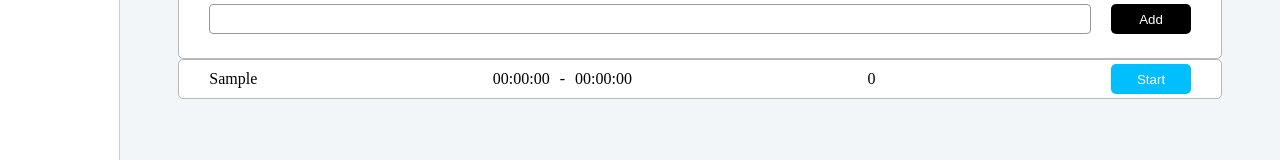
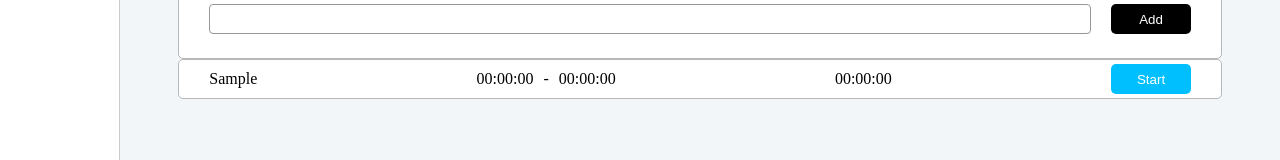
Before and after one commit to albinabaliuk/tracker, a React app: page /tracker in a window 1280 px wide. Both pictures are taken after typing "Sample" into the empty fields and a click on the button "Add". Shown: the part 221-381 px from the top of the page. Built offline with nearby package versions, Linux system fonts and the light colour scheme.

Commit message:
Finished work with timer

```diff
--- a/src/tracker/components/Timer.js
+++ b/src/tracker/components/Timer.js
@@ -12,31 +12,53 @@ class Timer extends Component {
   }
 
   incrementTiming = () => {
-    console.log(this.state.timing + 1)
     this.setState({
       ...this.state,
       timing: this.state.timing + 1
     })
   }
 
+  formatDigit = (digit) => {
+    return digit < 10 ? `0${digit}` : digit
+  }
+
+  formatTiming = () => {
+    let timing = this.state.timing
+
+    const hours = Math.floor(timing / 3600)
+
+    if(hours > 0) {
+      timing -= hours * 3600
+    }
+
+    const minutes = Math.floor(timing / 60)
+
+    if(minutes > 0) {
+      timing -= minutes * 60
+    }
+
+    const seconds = timing
+
+    return `${this.formatDigit(hours)}:${this.formatDigit(minutes)}:${this.formatDigit(seconds)}`
+  }
+
   render = () => {
     const {
       isActive
     } = this.props
-    console.log(isActive)
-    // setTimeout(this.incrementTiming, 1000)
-    // if(isActive) {
-    //   this.timeout = setTimeout(this.incrementTiming, 1000)
-    // }
-    //
-    // if(!isActive && this.timeout) {
-    //   clearTimeout(this.timeout)
-    //   this.timeout = null
-    // }
+
+    if(isActive && !this.interval) {
+      this.interval = setInterval(this.incrementTiming, 1000)
+    }
+
+    if(!isActive && this.interval) {
+      clearInterval(this.interval)
+      this.interval = null
+    }
 
     return (
       <Wrapper>
-        {this.state.timing}
+        {this.formatTiming()}
       </Wrapper>
     )
   }
```
Also changed, not shown: 1 other file (tests, documents, lock files or other folders).
